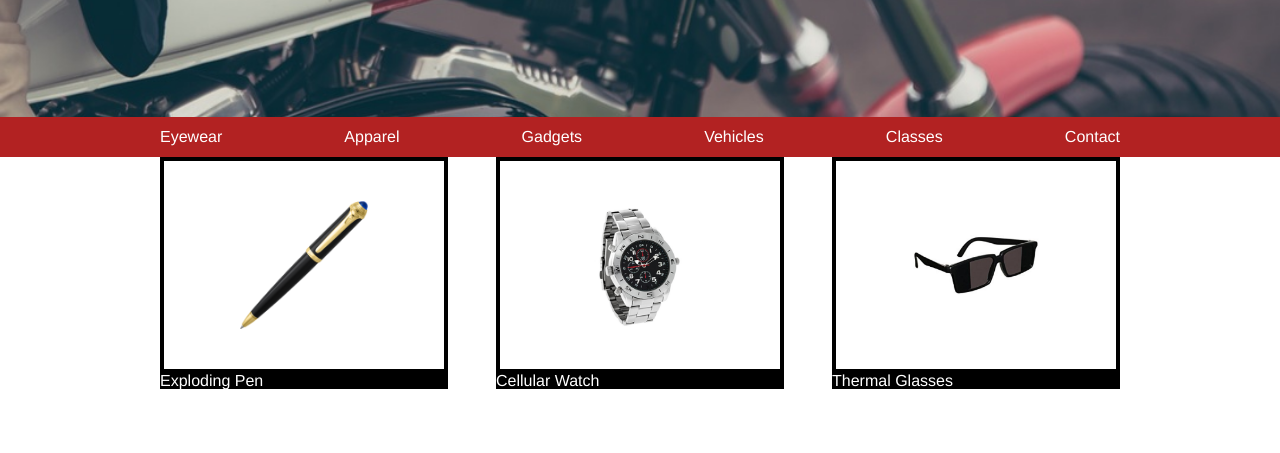
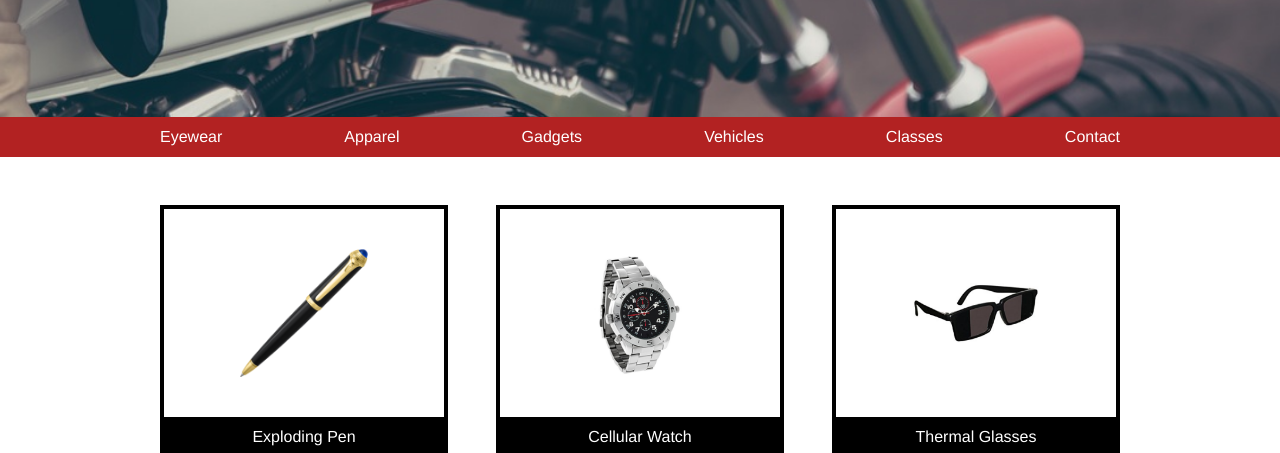
Before and after one commit to emanuelbegnis/secret-agent, a plain HTML site: page index.html in a window 1280 px wide. Shown: the part 543-996 px from the top of the page. Before the commit the page ends 932 px from the top, so only its background shows below. Drawn offline with Linux system fonts and the light colour scheme.

Commit message:
trabajos adicionales en el css e index

```diff
--- a/index.html
+++ b/index.html
@@ -39,19 +39,19 @@
 					<div class="product-image">
 						<img src="resources/img/pen.png" alt="">
 					</div>
-					<span><p>Exploding Pen</p></span>
+					<span class="description">Exploding Pen</span>
 				</div>
 				<div class="product">
 					<div class="product-image">
 						<img src="resources/img/watch.png" alt="">
 					</div>
-					<span><p>Cellular Watch</p></span>
+					<span class="description">Cellular Watch</span>
 				</div>
 				<div class="product">
 					<div class="product-image">
 						<img src="resources/img/glasses.png" alt="">
 					</div>
-					<span><p>Thermal Glasses</p></span>
+					<span class="description">Thermal Glasses</span>
 				</div>
 			</div>
 		</div>
--- a/resources/style.css
+++ b/resources/style.css
@@ -65,6 +65,7 @@ h1, h4{
 .store{
 	display: flex;
 	justify-content: space-between;
+	margin: 3em 0 0 0;
 }
 .product {
 	width: 30%;
@@ -80,6 +81,12 @@ h1, h4{
 .product-image img{
 	max-width: 8em;
 }
-.product p{
+.description{
 	background-color: black;
+	display: block;
+	text-align: center;
+	padding: 0.5em;
 }
+.info{
+
+}
```
